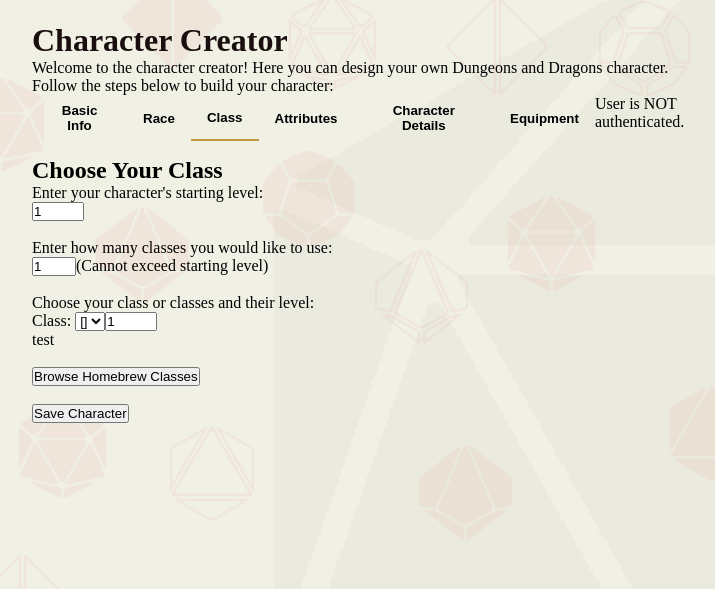
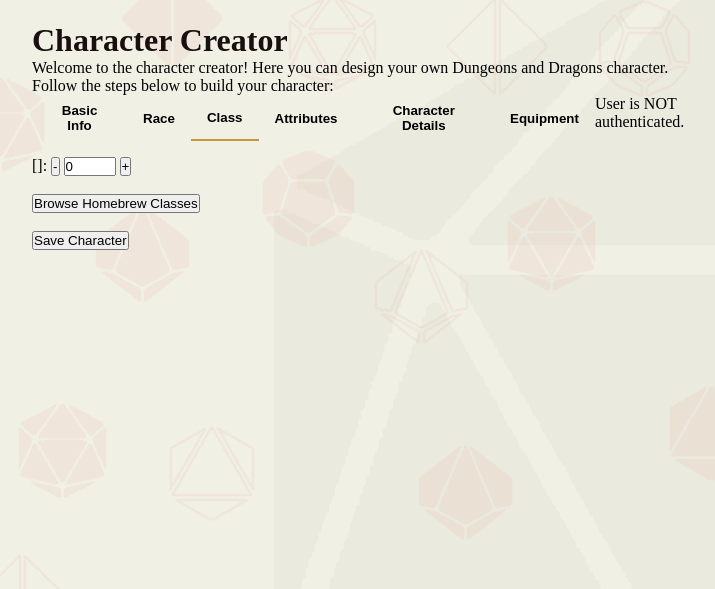
Before and after one commit to Sahmuraii/RoleInitative, a Flask app: template src/templates/character/character_creator.html in a window 1280 px wide, after a click on "Class". Shown: the part 74-663 px from the top of the page, without its empty margins (240-955 px from the left). Run offline with Flask 3, Linux system fonts and the light colour scheme; the template is opened without the code that fills it: most values are stand-ins (such as "Sample title", 1, 10 or a date in 2020); parts of the project's set-up code (start-up, migrations or seed data) failed here and were passed over.

Commit message:
improved character page v2, very basic but im sticking with it

```diff
--- a/src/templates/character/character_creator.html
+++ b/src/templates/character/character_creator.html
@@ -67,27 +67,19 @@
 
             <!-- Class -->
             <div id="class" class="tab-content">
-                <h2>Choose Your Class</h2>
-                <label for="startlevel">Enter your character's starting level:</label><br>
-                <input type="number" id="startlevel" name="startlevel" min="1" max="20" value="1" onchange="setMulticlassMax(startlevel.value)"><br><br>
+                {% for dnd_class in all_classes %}
+                <label for="{{dnd_class.name}}">{{ dnd_class.name }}: </label>
+                <button type="button" onclick="adjustStat('{{dnd_class.name}}', -1)">-</button>
+                <input type="number" id="{{dnd_class.name}}" name="multiclass_level" value="0" min="0" max="20" readonly>
+                <button type="button" onclick="adjustStat('{{dnd_class.name}}', 1)">+</button><br>
+                {% endfor %}
 
-                <label for="multiclass">Enter how many classes you would like to use:</label><br>
-                <input type="number" id="multiclass" name="multiclass" min="1" max="1" value="1" onchange="updateClasses(multiclass.value)"><label for="multiclass">(Cannot exceed starting level)</label><br><br>
 
-                <label for="classdisplay">Choose your class or classes and their level:</label>
-                <div id="classdisplay">
-                    <label for="multiclass_id">Class: </label>
-                    <select id="multiclass_id" name="multiclass_id" onload="">
-                        {% for dnd_class in all_classes %}
-                            <option value="{{ dnd_class.class_id }}">
-                                {{ dnd_class.name }}
-                            </option>
-                        {% endfor %}
-                    </select><input type="number" id="multiclass_level" name="multiclass_level" class="multiclass_level" min="1" max="20" value="1" onchange="setCollectiveMax()">
 
-                </div>
 
-                <p id="classtest">test</p>
+
+
+
 
                 <br><button type="button" onclick="window.location.href='/homebrew/classes'">Browse Homebrew Classes</button>
             </div>
@@ -222,11 +214,32 @@
             </div>
 
         </form>
+
+
     </div>
     <script>
+        function generateClassPage(inputClass) {
+            parentObject = document.getElementById("class");
+            parentObject.innerHTML += `
+                <div id="${inputClass}" class="tab-content">
+                    <p>This is class ${inputClass}.</p>
+                </div>
+            `
+        }
+
+
+        function generateClassTabs(inputClass) {
+
+            tabObject = document.getElementById("classtabs");
+            tabObject.innerHTML += `<button class="tab" onclick="generateClassPage('${inputClass}'); showTab('${inputClass}')">${inputClass}</button>`
+
+        }
+
+
         function setCollectiveMax() {
             levels = document.getElementsByClassName("multiclass_level")
             starting_Level = document.getElementById("startlevel");
+
             spare_levels = starting_Level.value;
             for(var levelobj of levels) {
                 spare_levels -= levelobj.value
```
Also changed, not shown: src/character/views.py (+10 -5 lines).
